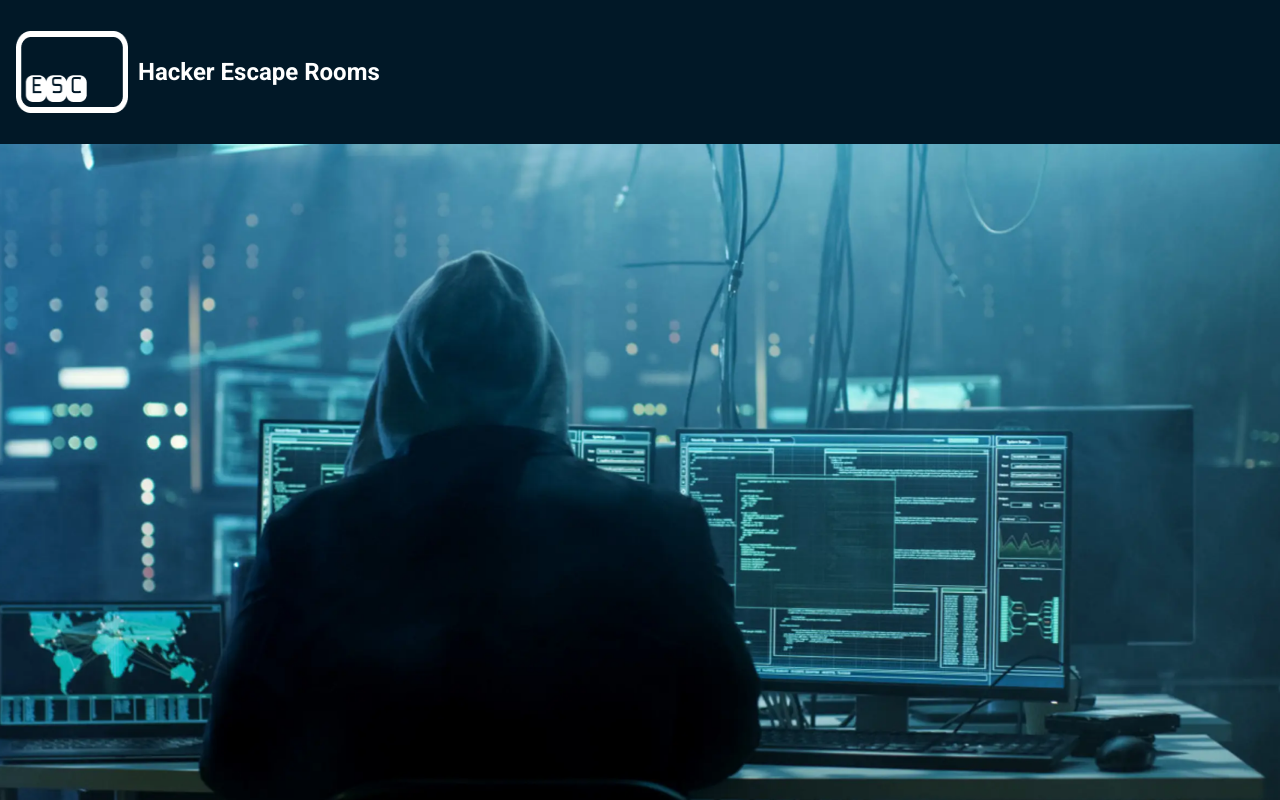
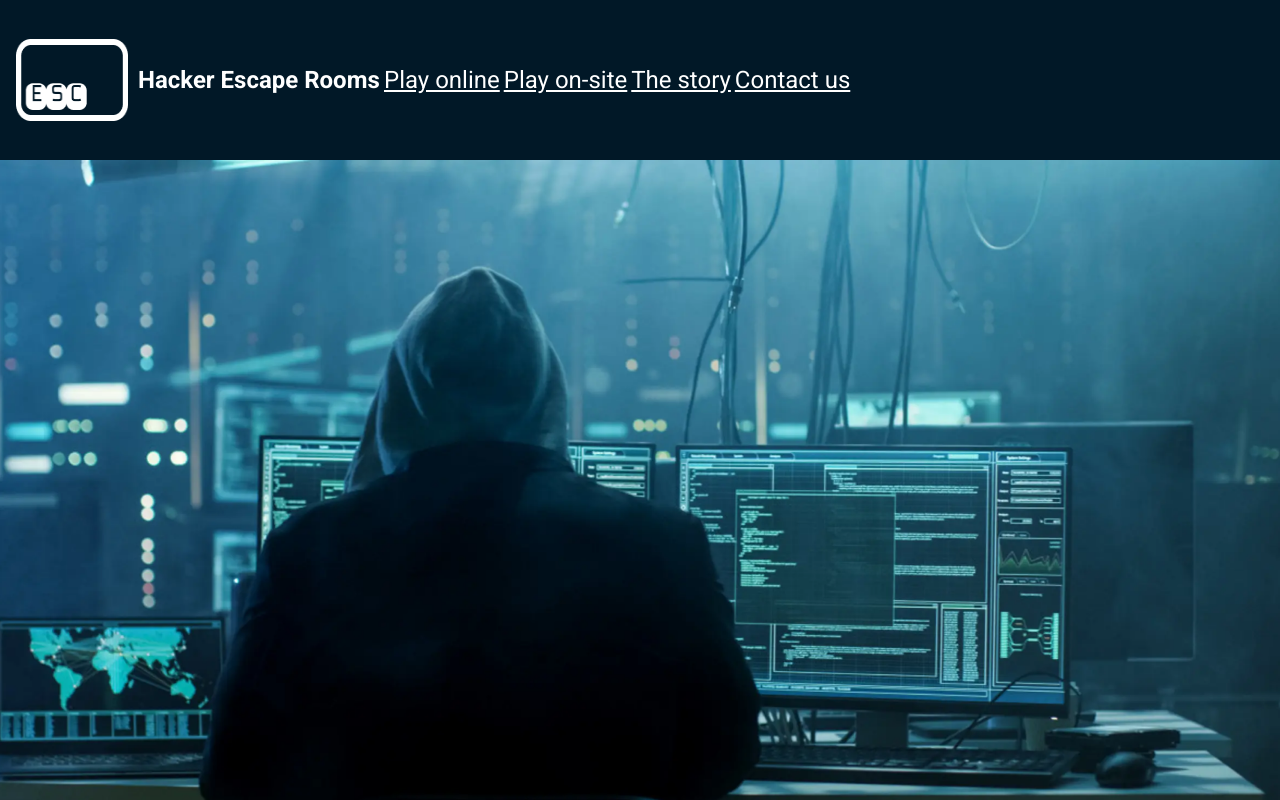
Before and after one commit to EmpyreanMist/A2-inl-mning-2-Startsida-f-r-ESC-Hacker-Escape-Rooms, a plain HTML site: page index.html in a window 1280 px wide. Drawn offline with Linux system fonts and the light colour scheme.

Commit message:
fixed cards more

```diff
--- a/index.html
+++ b/index.html
@@ -19,6 +19,12 @@
       <header>
         <img class="logo" src="./pictures/logo.png" alt="esc logo" />
         <h1>Hacker Escape Rooms</h1>
+        <nav>
+          <a href="https://www.google.com/">Play online</a>
+          <a href="https://www.google.com/">Play on-site</a>
+          <a href="https://www.google.com/">The story</a>
+          <a href="https://www.google.com/">Contact us</a>
+        </nav>
       </header>
 
       <div class="hacker-picture-container">
--- a/main.css
+++ b/main.css
@@ -28,6 +28,10 @@ button {
   max-width: 100%;
   height: 100vh;
   overflow-x: hidden;
+}
+
+nav {
+  display: none;
 }
 
 header {
@@ -318,3 +322,20 @@ footer .second-pre {
 footer .first-h3 {
   padding-top: 2rem;
 }
+
+@media screen and (min-width: 1000px) {
+  header {
+    height: 20%;
+  }
+
+  nav {
+    display: block;
+  }
+  nav a {
+    color: white;
+    font-size: 24px;
+  }
+  nav a:hover {
+    color: var(--lightBlue);
+  }
+}
```
